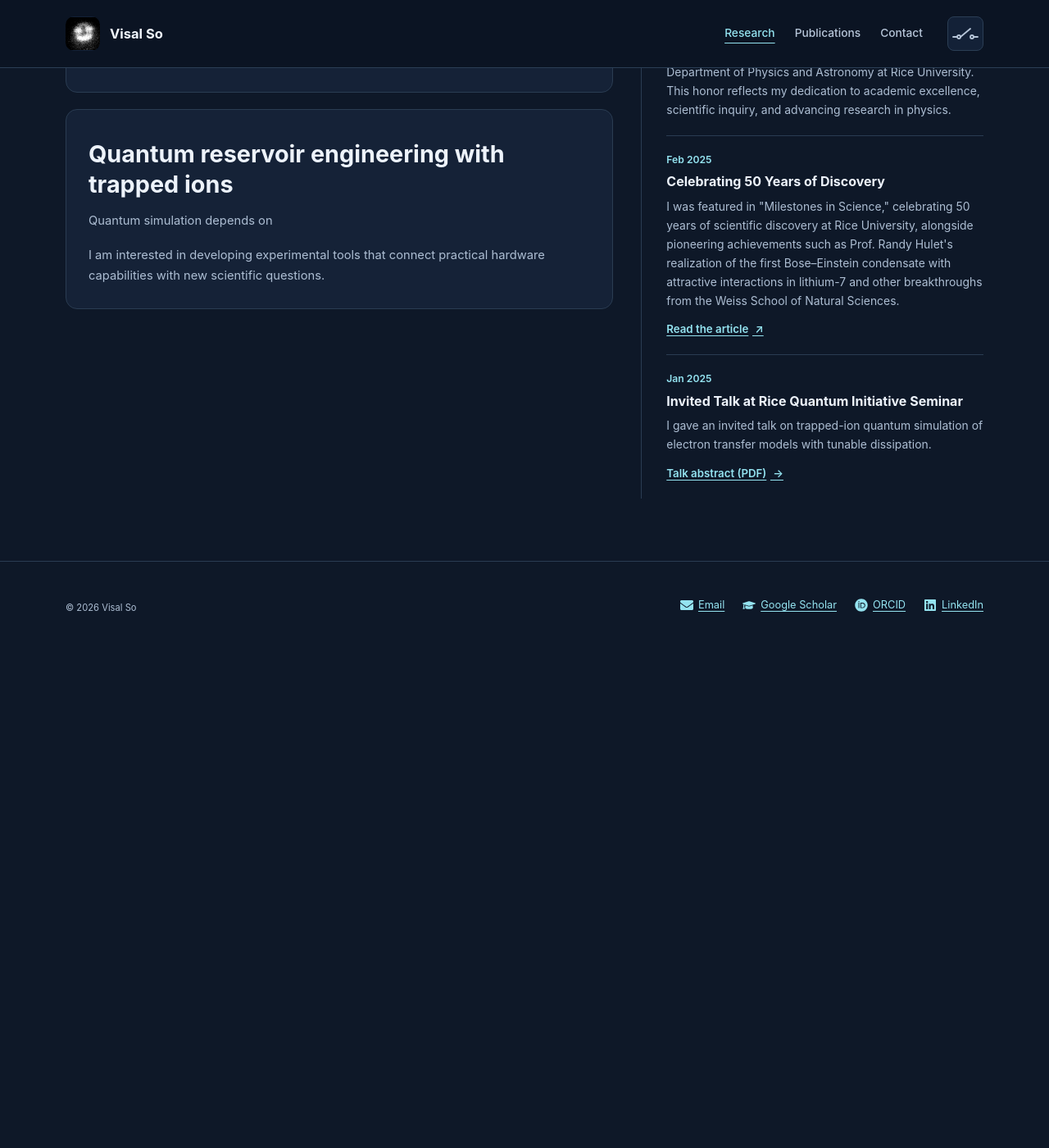
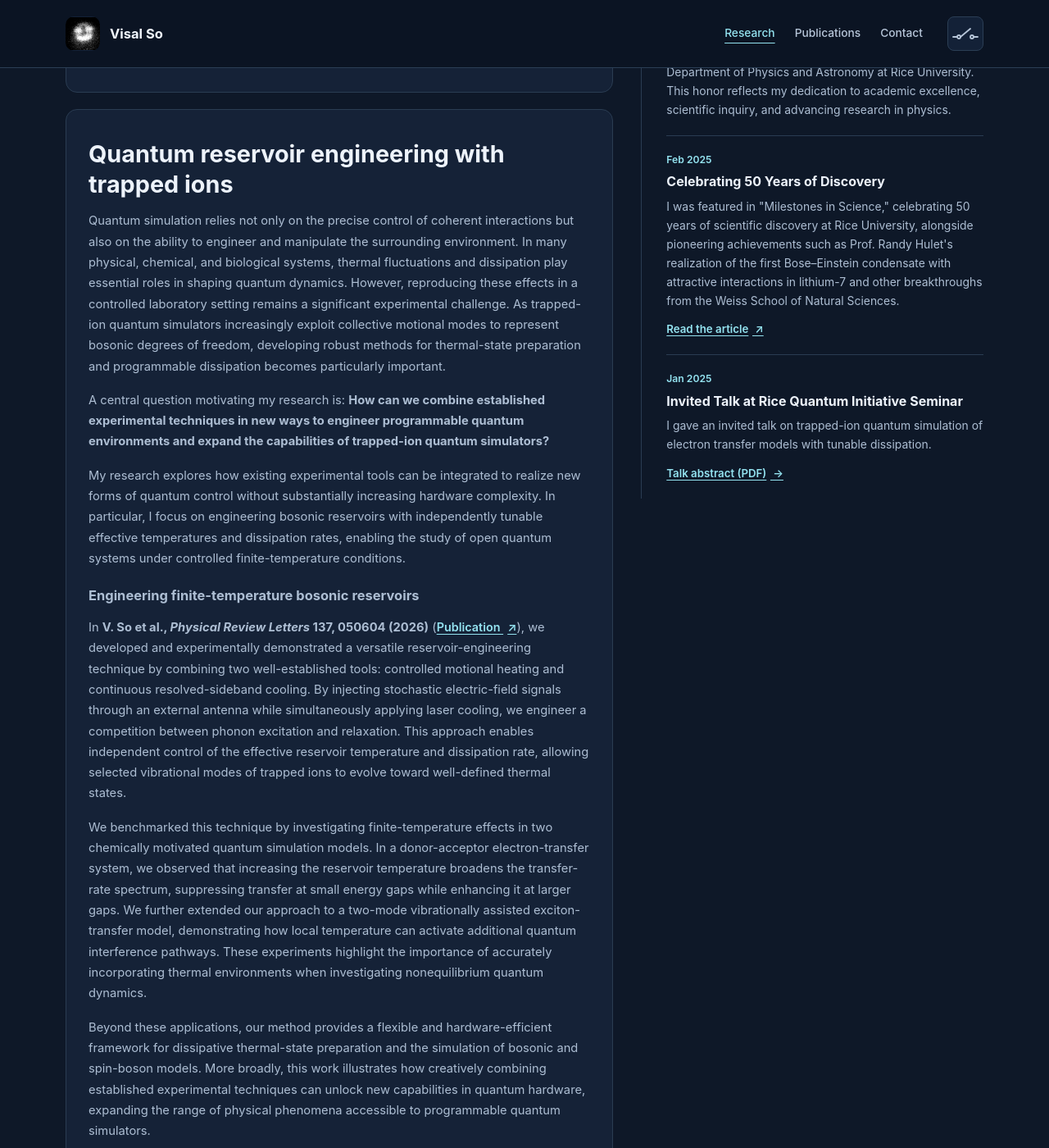
Before and after one commit to visalso/visalso.github.io, a Jekyll site: the page built from research.html, in a window 1280 px wide and 1400 px high, scrolled down 2539 px. Shown: the whole window at 82% size. Built offline with Jekyll 4.4.1, drawn with Linux system fonts in a browser that asks for light colours; before the commit the page ends 3330 px from its top, so only the background shows below that.

Commit message:
Update research.html

```diff
--- a/research.html
+++ b/research.html
@@ -74,15 +74,29 @@ nav: research
       </figure>-->
     </div>
   </section>
+
   <section class="section project research-theme-card" id="stateprep" aria-labelledby="stateprep-title">
     <div class="project__heading">
-      <h3 id="hardware-title">Quantum reservoir engineering with trapped ions</h3>
+      <h3 id="stateprep-title">Quantum reservoir engineering with trapped ions</h3>
     </div>
+
     <div class="project__body prose">
-      <p>Quantum simulation depends on </p>
-      <p>I am interested in developing experimental tools that connect practical hardware capabilities with new scientific questions.</p>
+      <p>Quantum simulation relies not only on the precise control of coherent interactions but also on the ability to engineer and manipulate the surrounding environment. In many physical, chemical, and biological systems, thermal fluctuations and dissipation play essential roles in shaping quantum dynamics. However, reproducing these effects in a controlled laboratory setting remains a significant experimental challenge. As trapped-ion quantum simulators increasingly exploit collective motional modes to represent bosonic degrees of freedom, developing robust methods for thermal-state preparation and programmable dissipation becomes particularly important.</p>
+
+      <p>A central question motivating my research is: <strong>How can we combine established experimental techniques in new ways to engineer programmable quantum environments and expand the capabilities of trapped-ion quantum simulators?</strong></p>
+
+      <p>My research explores how existing experimental tools can be integrated to realize new forms of quantum control without substantially increasing hardware complexity. In particular, I focus on engineering bosonic reservoirs with independently tunable effective temperatures and dissipation rates, enabling the study of open quantum systems under controlled finite-temperature conditions.</p>
+
+      <h4>Engineering finite-temperature bosonic reservoirs</h4>
+
+      <p>In <strong>V. So et al., <em>Physical Review Letters</em> 137, 050604 (2026)</strong> (<a class="text-link" href="https://doi.org/10.1103/mf8d-91ws" target="_blank" rel="noopener noreferrer">Publication <span aria-hidden="true">↗</span></a>), we developed and experimentally demonstrated a versatile reservoir-engineering technique by combining two well-established tools: controlled motional heating and continuous resolved-sideband cooling. By injecting stochastic electric-field signals through an external antenna while simultaneously applying laser cooling, we engineer a competition between phonon excitation and relaxation. This approach enables independent control of the effective reservoir temperature and dissipation rate, allowing selected vibrational modes of trapped ions to evolve toward well-defined thermal states.</p>
+
+      <p>We benchmarked this technique by investigating finite-temperature effects in two chemically motivated quantum simulation models. In a donor-acceptor electron-transfer system, we observed that increasing the reservoir temperature broadens the transfer-rate spectrum, suppressing transfer at small energy gaps while enhancing it at larger gaps. We further extended our approach to a two-mode vibrationally assisted exciton-transfer model, demonstrating how local temperature can activate additional quantum interference pathways. These experiments highlight the importance of accurately incorporating thermal environments when investigating nonequilibrium quantum dynamics.</p>
+
+      <p>Beyond these applications, our method provides a flexible and hardware-efficient framework for dissipative thermal-state preparation and the simulation of bosonic and spin-boson models. More broadly, this work illustrates how creatively combining established experimental techniques can unlock new capabilities in quantum hardware, expanding the range of physical phenomena accessible to programmable quantum simulators.</p>
     </div>
   </section>
+
     </div>
   </section>
 
```
